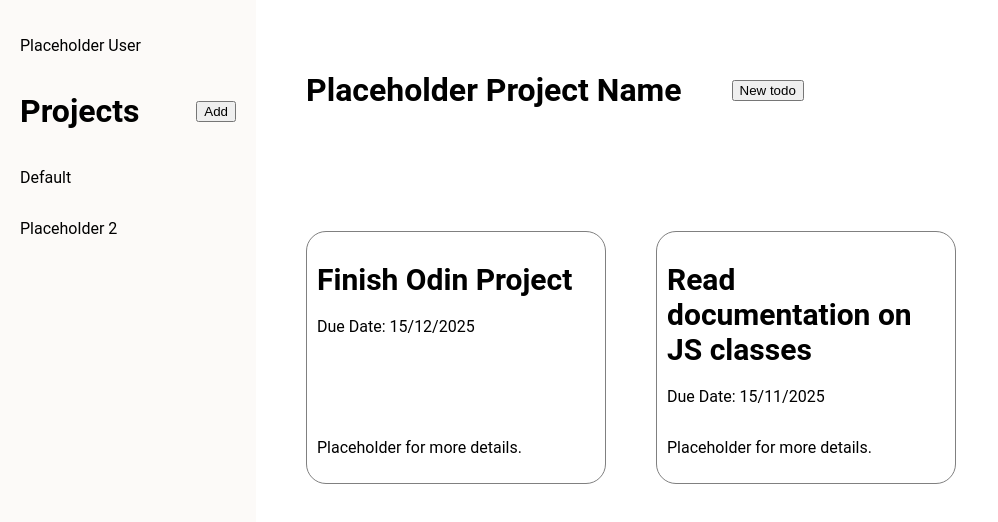
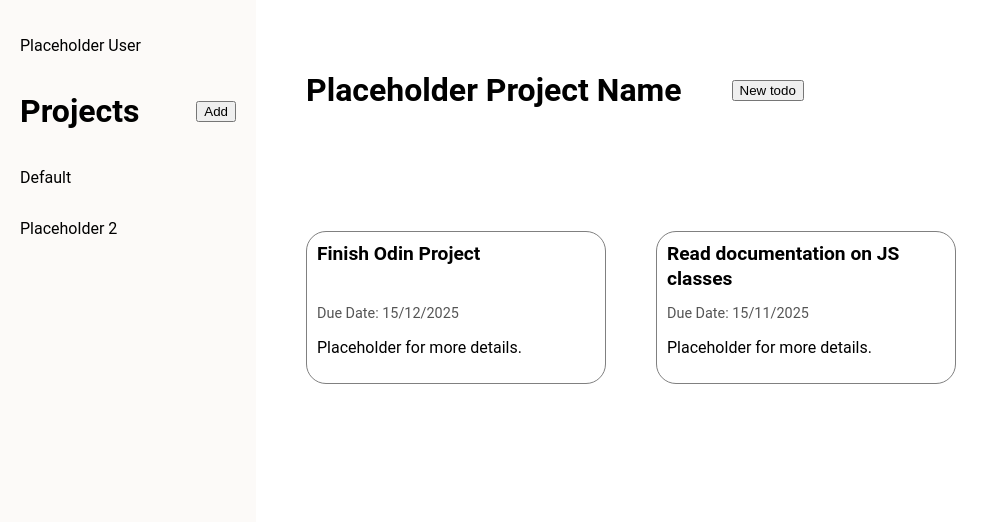
Before and after one commit to IvanLowLLH/odin-ToDoList, a website built with webpack: page src/template.html in a window 1280 px wide. Shown: the whole page, without its empty margins (0-998 px from the left). Built offline with nearby package versions, Linux system fonts and the light colour scheme.

Commit message:
Stylise card headers

```diff
--- a/src/styles.css
+++ b/src/styles.css
@@ -74,6 +74,31 @@ html {
     padding: 10px;
 }
 
+.card-top {
+    display: flex;
+    flex-direction: column;
+    justify-content: space-between;
+    min-height: 5rem; /* keeps consistent height */
+}
+
+/* Limit title to 2 lines, truncate overflow with ellipsis */
 .toDo-title {
-    font-size: 30px;
+  font-size: 1.2rem;
+  font-weight: bold;
+  margin: 0;
+  display: -webkit-box;
+  -webkit-line-clamp: 2;       /* number of lines to show */
+  -webkit-box-orient: vertical;
+  overflow: hidden;
+  text-overflow: ellipsis;
+  line-height: 1.3em;
+  max-height: calc(1.3em * 2); /* ensures consistent height */
 }
+
+/* Always aligned due date text */
+.toDo-due-date {
+  margin: 0;
+  font-size: 0.9rem;
+  color: #555;
+  align-self: flex-start; /* ensures consistent alignment */
+}
```
